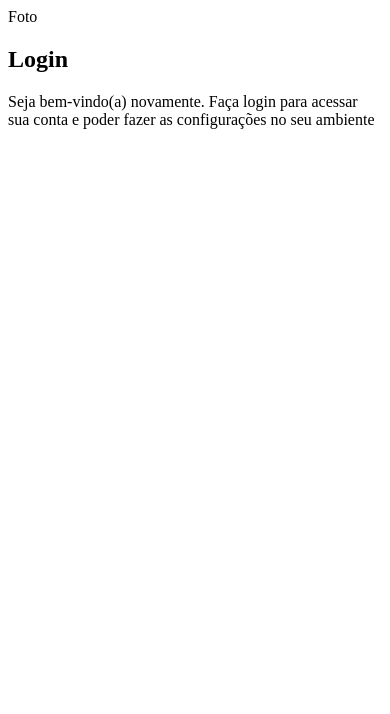
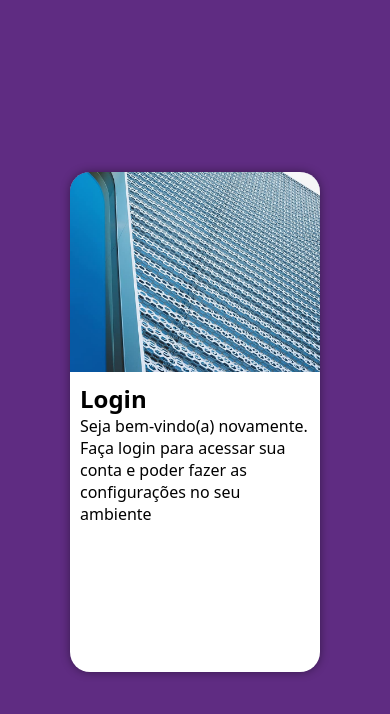
Before and after one commit to luiscamposzz/projeto-login, a plain HTML site: page index.html in a window 390 px wide. Drawn offline with Linux system fonts and the light colour scheme.

Commit message:
Iniciando projeto com mobile first

```diff
--- a/estilos/style.css
+++ b/estilos/style.css
@@ -2,3 +2,44 @@
     Paleta de cores
     Verde #49a0d
     Lilás #5f2c82
+*/
+*{
+    font-family: system-ui, -apple-system, BlinkMacSystemFont, 'Segoe UI', Roboto, Oxygen, Ubuntu, Cantarell, 'Open Sans', 'Helvetica Neue', sans-serif;
+    padding: 0px;
+    margin: 0px;
+    box-sizing: border-box;
+}
+body,html{
+    background-color: #5f2c82;
+    height: 100vh;
+    width: 100vw;
+}
+main{
+    position: relative;
+    height: 100vh;
+    width: 100vw;
+}
+section#login{
+    display: block;
+    position: absolute;
+    top: 50%;
+    left: 50%;
+    overflow: hidden;
+    transform: translate(-50%,-50%);
+    background-color: white;
+    width: 250px;
+    height: 500px;
+    border-radius: 20px;
+    box-shadow: 0px 0px 10px rgba(0, 0, 0, 0.425);
+}
+section#login>div#imagem{
+    display: block;
+    background: #5f2c82 url(../imagens/metal.jpg) no-repeat;
+    background-size: cover;
+    background-position: left bottom;
+    height: 200px;
+}
+section#login>div#formulario{
+    padding: 10px;
+
+}
--- a/index.html
+++ b/index.html
@@ -9,11 +9,13 @@
 <body>
     <main>
         <section id="login">
-         <div id="imagem">Foto</div>
+         <div id="imagem"></div>
          <div id="formulario">
             <h1>Login</h1>
             <p>Seja bem-vindo(a) novamente. Faça login para acessar sua conta e poder fazer as configurações no seu ambiente</p>
-            <form action="login.php" method="post"></form>
+            <form action="login.php" method="post">
+
+            </form>
          </div>
         </section>
     </main>
```
